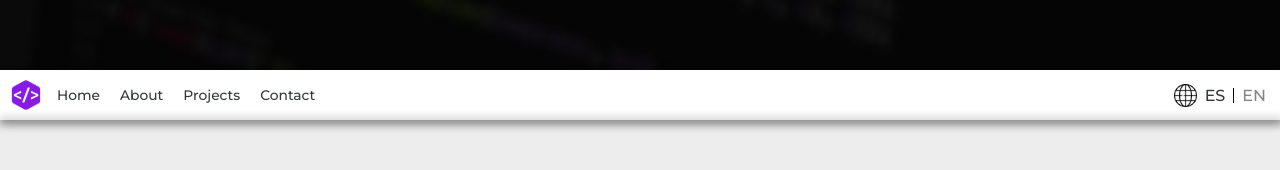
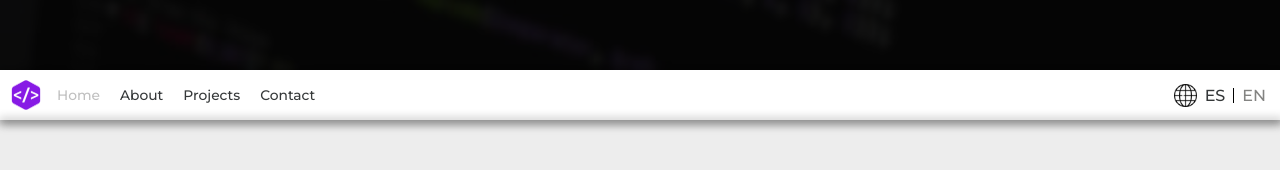
Before and after one commit to jonsanta/old-portfolio-webpage, an Angular app: page / in a window 1280 px wide. Shown: the part 730-900 px from the top of the page. Built offline with nearby package versions, Linux system fonts and the light colour scheme.

Commit message:
Update left-nav-bar-item.component.html

```diff
--- a/src/app/nav-bar/navbar-sections/left-nav-bar-item/left-nav-bar-item.component.html
+++ b/src/app/nav-bar/navbar-sections/left-nav-bar-item/left-nav-bar-item.component.html
@@ -1 +1 @@
-<p>{{content}}</p>
+<p [@sectionScoped]="scoped? 'grey' : 'black'">{{content}}</p>
```
